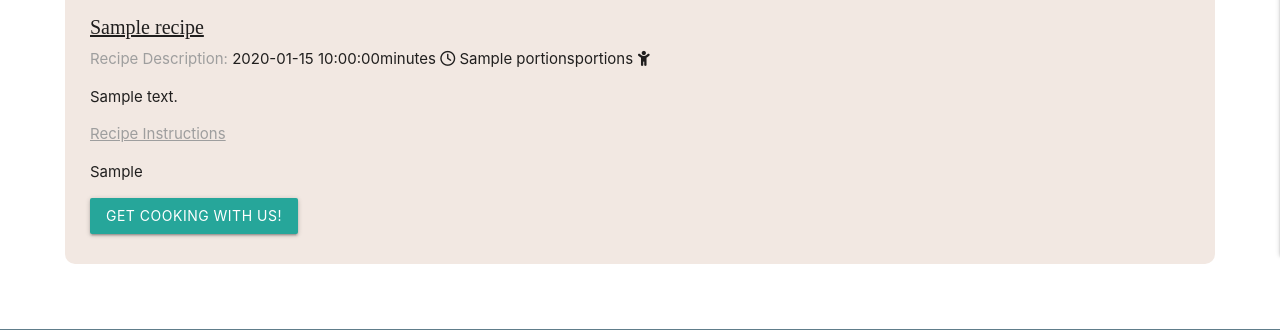
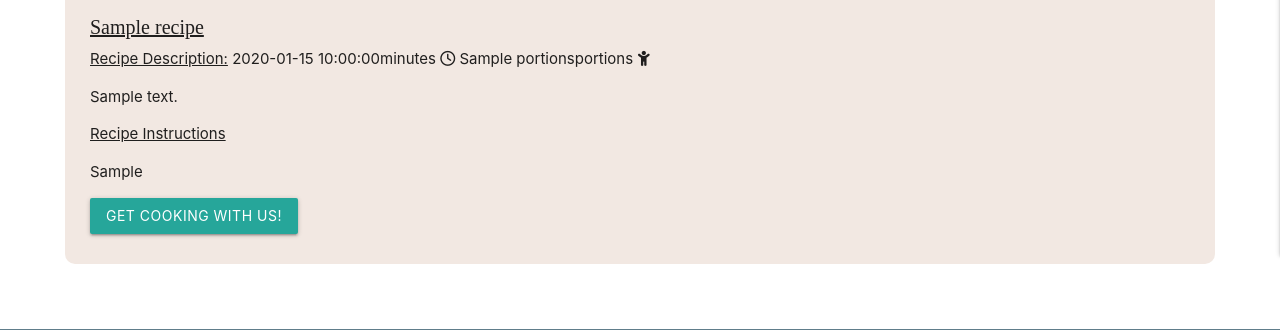
Before and after one commit to OliverDaviesCodes/CookBook_Project, a Flask app: template templates/show_recipe.html in a window 1280 px wide. Shown: the part 605-935 px from the top of the page. Run offline with Flask 2, Linux system fonts and the light colour scheme; the template is opened without the code that fills it: most values are stand-ins (such as "Sample title", 1, 10 or a date in 2020); some libraries are stand-ins or nearby versions; some web fonts are replaced.

Commit message:
Updated styling in html to stop validation errors

```diff
--- a/templates/recipes.html
+++ b/templates/recipes.html
@@ -39,7 +39,7 @@
                             data-tooltip="Vegetarian!"></i>
                         {% endif %}
                     </h5>
-                    <label for="card-description-{{ loop.index }}" class="card-descriptions">Recipe Description:</label>
+                    <span class="card-descriptions">Recipe Description:</span>
                     <span>{{ recipe.recipe_time }} <i class="far fa-clock"></i></span> <span>{{ recipe.portions }} <i
                             class="fas fa-child"></i></span>
                     <p class="card-text" id="card-description-{{ loop.index }}">{{ recipe.recipe_description }}</p>
--- a/templates/show_recipe.html
+++ b/templates/show_recipe.html
@@ -37,12 +37,12 @@
                     data-tooltip="Vegetarian!"></i>
                 {% endif %}
             </h5>
-            <label for="card-description" class="card-description">Recipe Description:</label>
+            <span for="card-description" class="card-descriptions">Recipe Description:</span>
             <span>{{ recipe.recipe_time }}minutes <i class="far fa-clock"></i></span>
             <span>{{ recipe.portions }}portions <i class="fas fa-child"></i></span>
             <p class="card-text" id="card-description">{{ recipe.recipe_description }}</p>
 
-            <label for="card-instructions" class="card-instructions"> Recipe Instructions</label>
+            <p for="card-instructions" class="card-instructions"> Recipe Instructions</p>
             <p class="card-text" id="card-instructions">{{ recipe.recipe_instructions }}</p>
 
             <a href="{{ url_for('get_recipe', recipe_id=recipe._id) }}" class="btn btn-primary">Get Cooking
```
